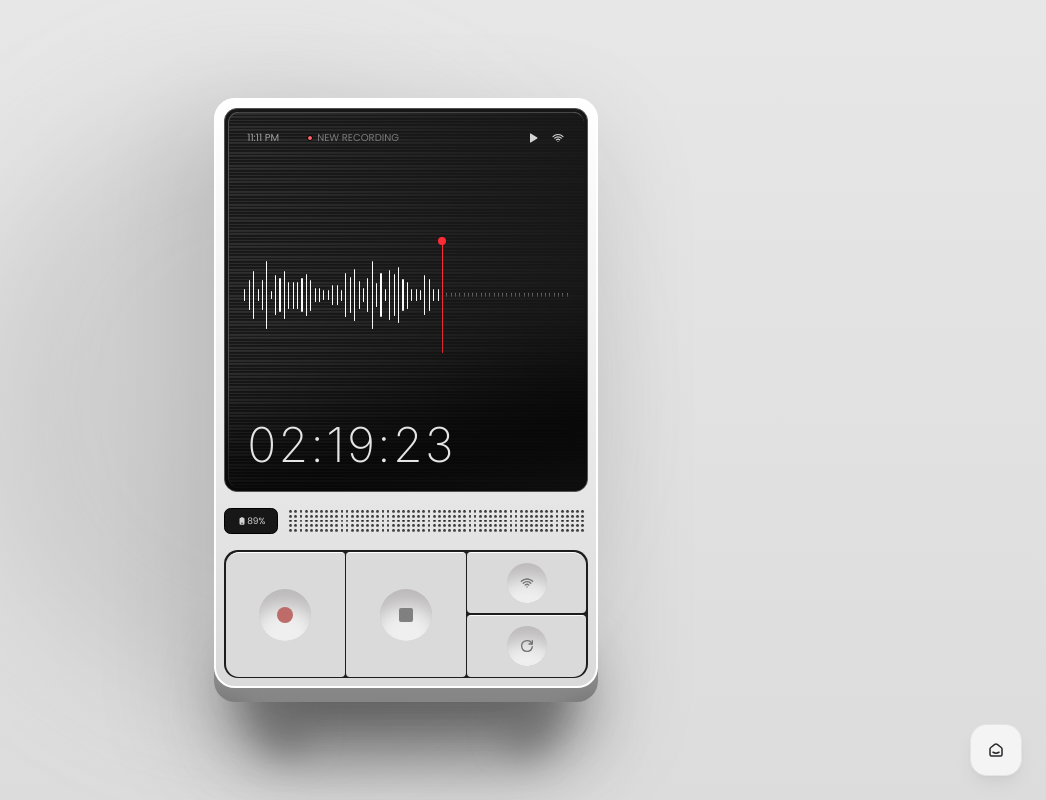
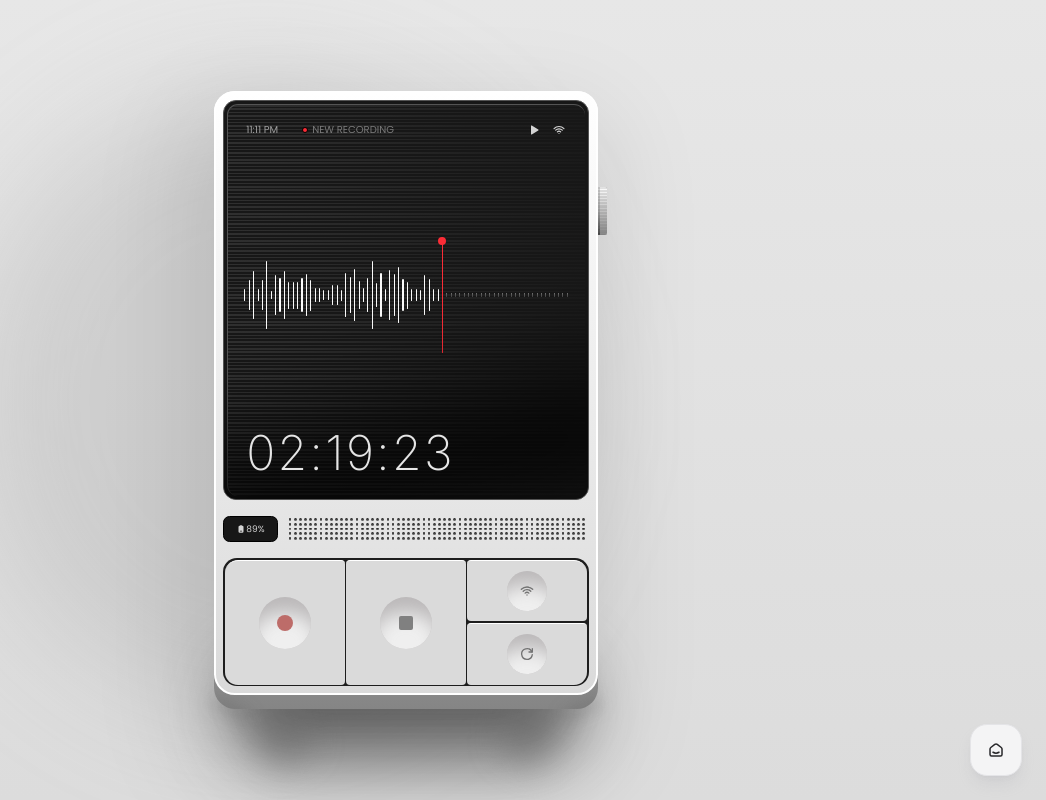
Before and after one commit to fwedwicc/fmDump, a React (Vite) app: page /canvas in a window 1280 px wide. Shown: the whole page, without its empty margins (234-1280 px from the left). Built offline with nearby package versions, Linux system fonts and the light colour scheme; a web font is replaced by a local one.

Commit message:
Finished recording device in canvas

```diff
--- a/src/pages/Canvas.jsx
+++ b/src/pages/Canvas.jsx
@@ -15,12 +15,18 @@ const Canvas = () => {
     >
       {/* ------------------------ PLAYGROUND ------------------------ */}
       <div className='relative w-[24rem] isolate'>
-        <div className='relative z-10 flex w-full p-[0.2px] pb-3.5 rounded-[21px] bg-gradient-to-b from-white to-[#858585] shadow-[-9px_41px_100px_19px_rgba(0,_0,_0,_0.1)] overflow-hidden'>
+        <div className='relative z-10 flex w-full p-[0.2px] pb-3.5 rounded-[21px] bg-gradient-to-b from-white to-[#858585] shadow-[-9px_41px_100px_19px_rgba(0,_0,_0,_0.1)]'>
+          <div className='absolute top-24 -right-[9px] h-12 w-2.25 bg-gradient-to-b from-white to-neutral-500/80 flex flex-col justify-between rounded-r-xs'>
+            <div className='w-[2px] absolute left-0 h-full bg-gradient-to-t from-neutral-700 via-neutral-400 to-neutral-300 z-40' />
+            {Array.from({ length: 33 }, (_, i) => (
+              <div className='h-[0.7px] w-full bg-neutral-500/20 z-50' />
+            ))}
+          </div>
           <div className='absolute bg-neutral-700/20 w-10 h-3 rounded-bl-lg rotate-24 -bottom-1.5 -left-1 blur-sm' />
           <div className='absolute bg-neutral-700/20 w-10 h-3 rounded-bl-lg -rotate-24 -bottom-1.5 -right-1 blur-sm' />
-          <div className='flex flex-col justify-end gap-4 items-end size-full rounded-[20.8px] p-2 bg-gradient-to-b from-[#ffffff] to-[#dadada] border-2 border-white z-50'>
+          <div className='relative flex flex-col justify-end gap-4 items-end size-full rounded-[20.8px] p-1.75 bg-gradient-to-b from-[#ffffff] to-[#dadada] border-2 border-white z-50'>
             {/*  */}
-            <div className='relative flex flex-col items-center justify-between p-5.5 h-96 rounded-[13px] w-full bg-neutral-900 border-[1.2px] border-[#545454] overflow-hidden'>
+            <div className='relative flex flex-col items-center justify-between p-5.5 h-100 rounded-[13px] w-full bg-neutral-900 border-[1.2px] border-[#545454] overflow-hidden'>
               {/* <div className='absolute top-0 left-0 w-54 h-38 bg-white/20 blur-[12rem]' /> */}
               <div className='absolute -bottom-8 -translate-x-1/2 left-1/2 w-[140%] h-30 bg-black/80 blur-[3rem] z-30 -rotate-12' />
               <div className='flex flex-col justify-between absolute top-1/2 -translate-y-1/2 w-[98.5%] h-[98.5%] rounded-[11px] overflow-hidden border-t-[1.2px] border-l-[1.2px] border-[#545454]'>
@@ -30,10 +36,10 @@ const Canvas = () => {
               </div>
               {/*  */}
               <div className='flex justify-between w-full'>
-                <div className='flex items-center gap-7 relative z-20'>
+                <div className='flex items-center gap-6 relative z-20'>
                   <p className='text-neutral-400 leading-none text-[10px]'>11:11 PM</p>
                   <div className='flex items-center gap-1'>
-                    <div className='size-1.5 rounded-full bg-red-400 border' />
+                    <div className='size-1.5 rounded-full bg-red-500 border' />
                     <p className='text-neutral-400/70 leading-none text-[10px]'>NEW RECORDING</p>
                   </div>
                 </div>
```
